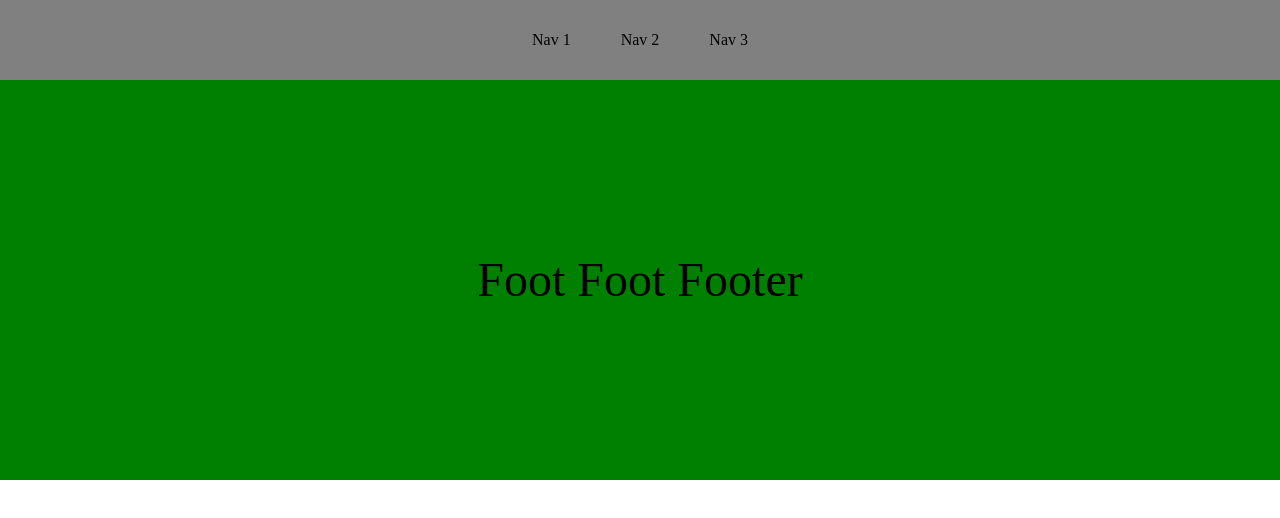
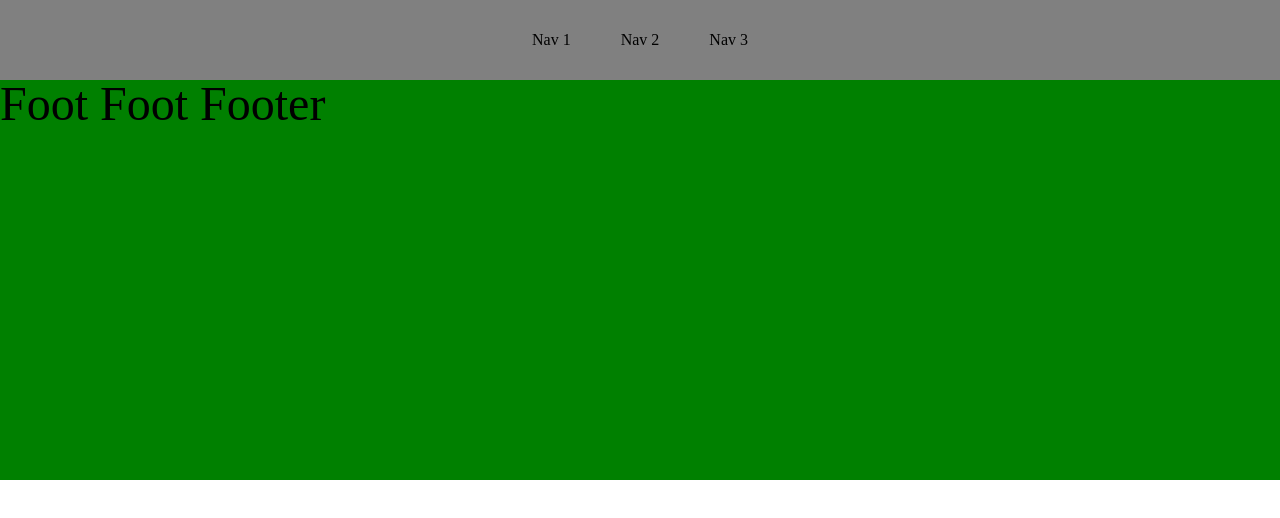
Before and after one commit to NtchPlayer/Ktorze, a Vue app: page / in a window 1280 px wide. Shown: the top 518 px of the page. Built offline with nearby package versions, Linux system fonts and the light colour scheme.

Commit message:
Update Footer.vue

```diff
--- a/src/components/Footer.vue
+++ b/src/components/Footer.vue
@@ -1,9 +1,9 @@
 <template>
-    <section class="footer">
+    <footer>
 
         <h1>Foot Foot Footer</h1>
 
-    </section>
+    </footer>
 
 </template>
 
@@ -18,7 +18,7 @@ export default {
 <style lang="scss">
 
 
-.footer{
+footer{
     height: 400px;
     display: flex;
     justify-content: center;
```
